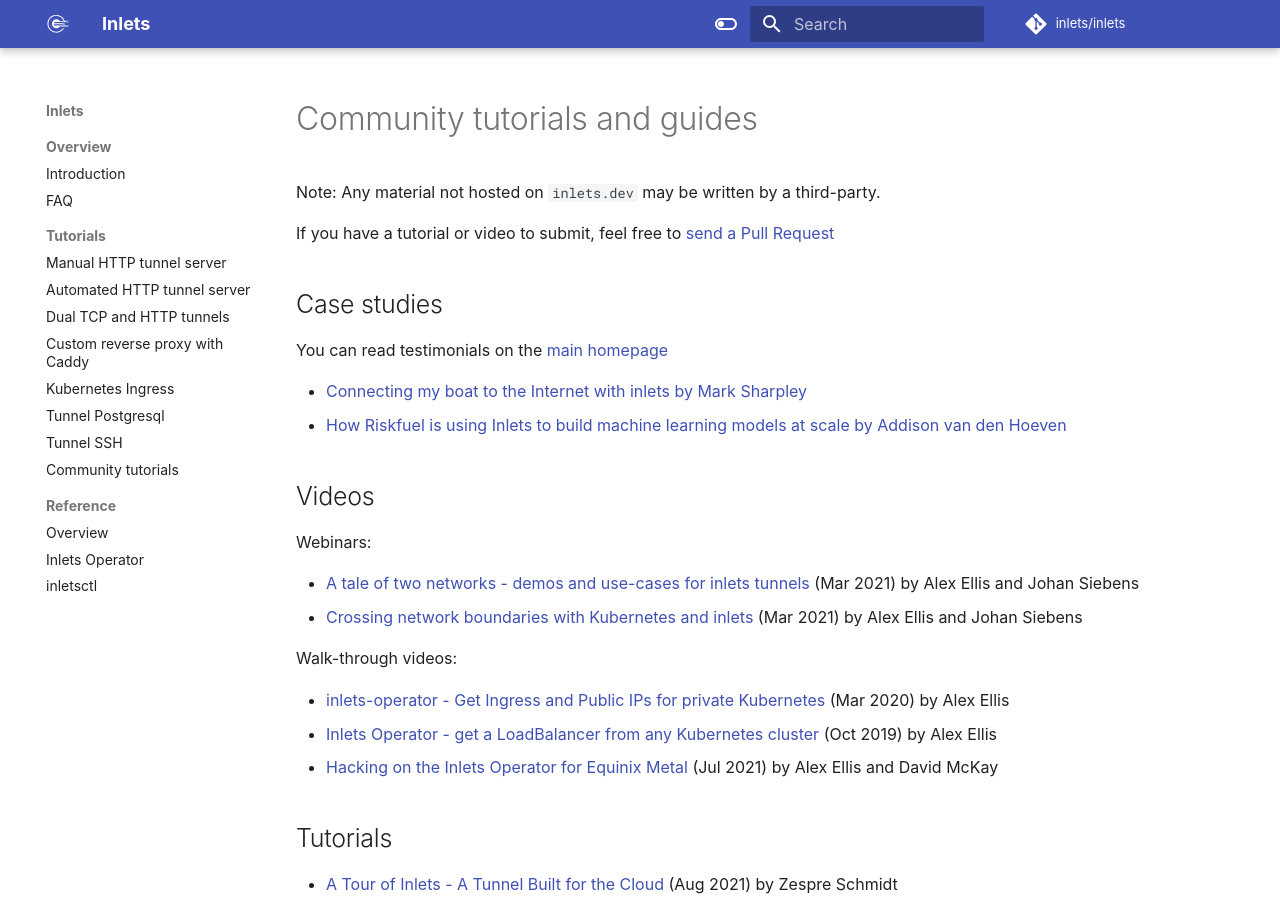
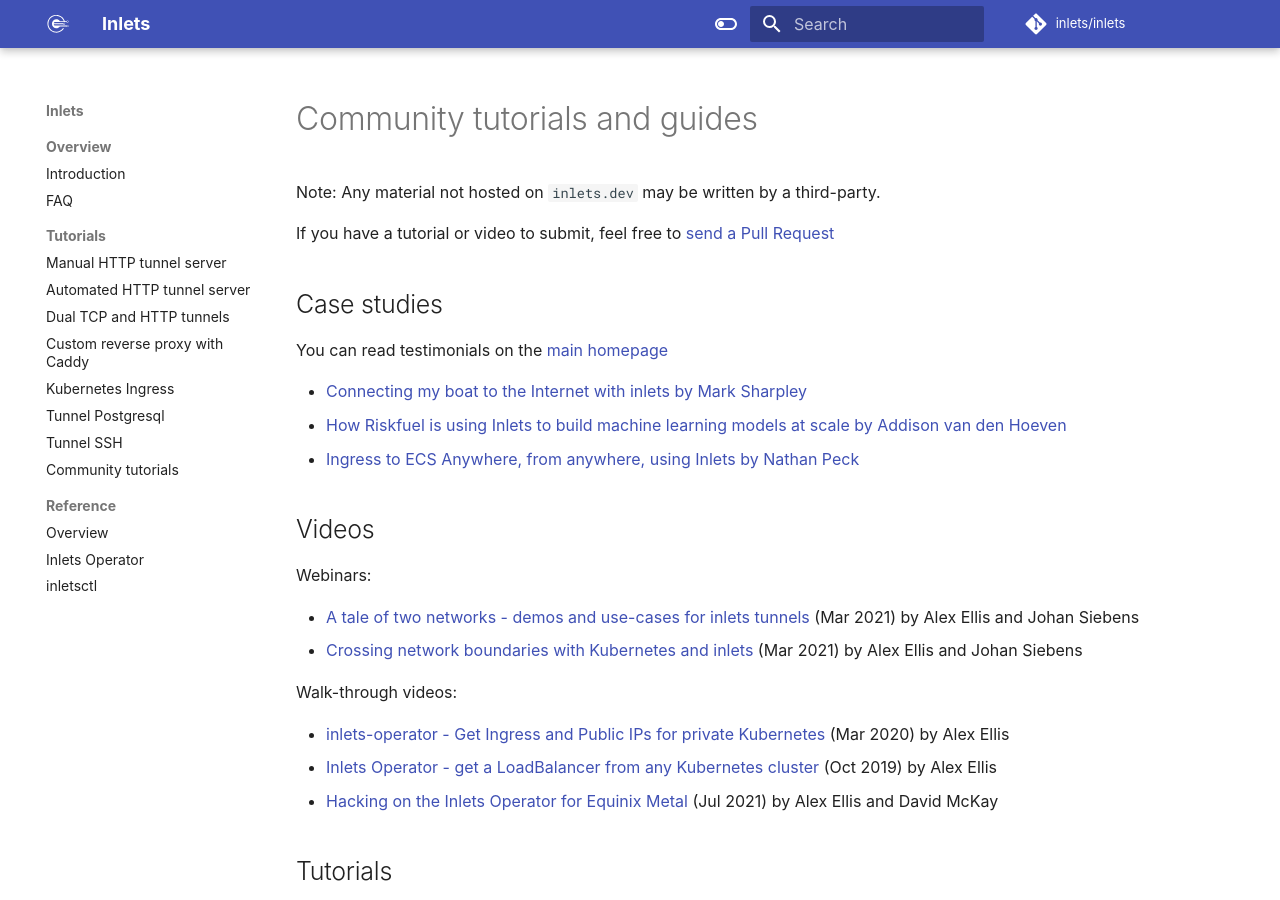
Before and after one commit to inlets/docs.inlets.dev, an MkDocs documentation site: the page built from docs/tutorial/community.md, in a window 1280 px wide and 900 px high. Built offline with MkDocs 1.6.1 and Material for MkDocs 9.7.7, drawn with Linux system fonts in a browser that asks for light colours; some web fonts are replaced.

Commit message:
Add Nathan's post
cc @nathanpeck

Signed-off-by: Alex Ellis (OpenFaaS Ltd) <alexellis2@gmail.com>

```diff
--- a/docs/tutorial/community.md
+++ b/docs/tutorial/community.md
@@ -10,6 +10,7 @@
 
 * [Connecting my boat to the Internet with inlets by Mark Sharpley](https://inlets.dev/blog/2021/07/13/inlets-narrowboat.html)
 * [How Riskfuel is using Inlets to build machine learning models at scale by Addison van den Hoeven](https://inlets.dev/blog/2021/07/22/riskfuel.html)
+* [Ingress to ECS Anywhere, from anywhere, using Inlets by Nathan Peck](https://nathanpeck.com/ingress-to-ecs-anywhere-from-anywhere-using-inlets/)
 
 ## Videos
 
```
